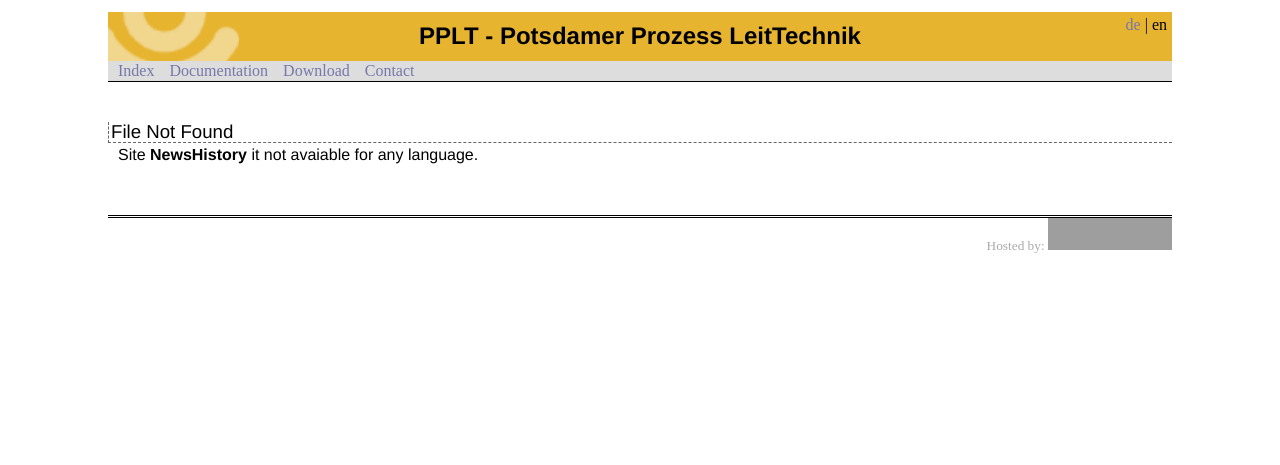
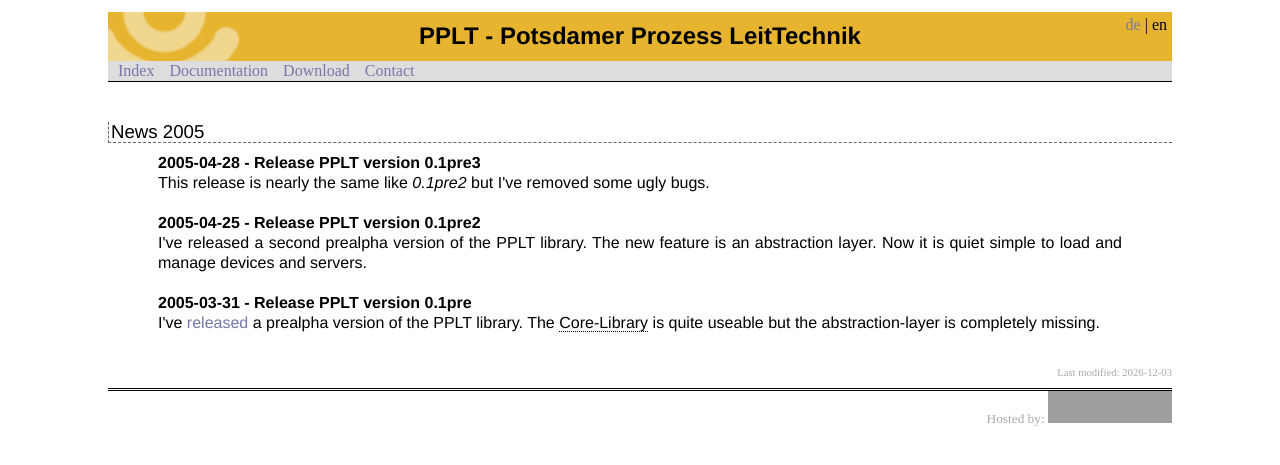
Before and after one commit to BackupTheBerlios/pplt-svn, a PHP site: page /index.php?site=NewsHistory in a window 1280 px wide. Shown: the top 465 px of the page. Run offline with PHP 8.4, Linux system fonts and the light colour scheme; data that the repository does not hold is empty; grey boxes are pictures that could not be loaded.

Commit message:
# work on webpage

```diff
--- a/PPLT/Web/main.css
+++ b/PPLT/Web/main.css
@@ -30,14 +30,14 @@ ul.Menu{
    border-bottom: 1px solid #000000;
 }
 
-ul.Menu > li{
+ul.Menu  li{
    float:left;
    padding:0px;
    margin:0px;
    padding-right:15px;
 }
 
-ul.Menu > li > ul{
+ul.Menu  li  ul{
    list-style:none;
    padding:0px;
    margin:0px;
@@ -46,11 +46,11 @@ ul.Menu > li > ul{
    position:absolute;
 }
 
-ul.Menu > li:hover > ul{
+ul.Menu  li:hover  ul{
    display:block;
 }
 
-ul.Menu > li > ul > li{
+ul.Menu  li  ul  li{
    padding:0px 4px;
    float:none;
    background-color:#eeeeee;
@@ -58,7 +58,7 @@ ul.Menu > li > ul > li{
    border-right: 1px solid #000000;
 }
 
-ul.Menu > li > ul > li#last{
+ul.Menu  li  ul  li#last{
    border-bottom: 1px solid #000000;
 }
 
@@ -131,7 +131,14 @@ table{
    color:#aaaaaa;
    border-top:3px
    double #000000;
-   margin-top:50px;
+   margin-top:5px;
+}
+
+.LastModLine{
+	font-size:8pt;
+	text-align:right;
+	color:#aaaaaa;
+	margin-top:30px;
 }
 
 pre{
--- a/PPLT/Web/menu.de.php
+++ b/PPLT/Web/menu.de.php
@@ -2,10 +2,10 @@
 	function GetMenu($lang){
 	?>
 		<ul class="Menu">
-			<li><a href="/index.php?lang=<?=$lang?>&site=index">Index</a></li>
-			<li><a href="/index.php?lang=<?=$lang?>&site=DocIndex">Dokumentation</a>
+			<li><a href="/<?=$lang?>/index.html">Index</a></li>
+			<li><a href="/<?=$lang?>/DocIndex.html">Dokumentation</a>
 				<ul>
-					<li id="last"><a href="/index.php?lang=<?=$lang?>&site=pyDCPU_Intro">pyDCPU Einf&uuml;hrung</a></li>
+					<li id="last"><a href="/<?=$lang?>/pyDCPU_Intro.html">pyDCPU Einf&uuml;hrung</a></li>
 				</ul></li>
 			<li><a href="http://developer.berlios.de/project/showfiles.php?group_id=3237">Download</a></li>
 			<li id="last"><a href="http://developer.berlios.de/sendmessage.php?touser=14093">Kontakt</a></li>
--- a/PPLT/Web/menu.en.php
+++ b/PPLT/Web/menu.en.php
@@ -2,12 +2,12 @@
 	function GetMenu($lang){
 	?>
 		<ul class="Menu">
-			<li><a href="/index.php?lang=<?=$lang?>&site=index">Index</a></li>
-			<li><a href="/index.php?lang=<?=$lang?>&site=DocIndex">Documentation</a>
+			<li><a href="/<?=$lang?>/index.html">Index</a></li>
+			<li><a href="/<?=$lang?>/DocIndex.html">Documentation</a>
 				<ul>
-					<li><a href="/index.php?lang=<?=$lang?>&site=pyDCPU_Intro">pyDCPU Intoduction</a></li>
-					<li><a href="/index.php?lang=<?=$lang?>&site=pyDCPU">pyDCPU Reference</a></li>
-					<li id="last"><a href="/index.php?lang=<?=$lang?>&site=SimpleExport">Simple Export Tutorial</a></li>
+					<li><a href="/<?=$lang?>/pyDCPU_Intro.html">pyDCPU Intoduction</a></li>
+					<li><a href="/<?=$lang?>/pyDCPU.html">pyDCPU Reference</a></li>
+					<li id="last"><a href="/<?=$lang?>/SimpleExport.html">Simple Export Tutorial</a></li>
 				</ul></li>
 			<li><a href="http://developer.berlios.de/project/showfiles.php?group_id=3237">Download</a></li>
 			<li><a href="http://developer.berlios.de/sendmessage.php?touser=14093">Contact</a></li>
--- a/PPLT/Web/mylib.php
+++ b/PPLT/Web/mylib.php
@@ -17,10 +17,10 @@
 
     function GetLangMenu($lang, $site, $llist){
         if ($lang=='de'){
-            ?><div class="LangMenu">de | <a href="/index.php?lang=en&site=<?=$site?>">en</a></div><?
+            ?><div class="LangMenu">de | <a href="/en/<?=$site?>.html">en</a></div><?
         }
         if ($lang=='en'){
-            ?><div class="LangMenu"><a href="/index.php?lang=de&site=<?=$site?>">de</a> | en</div><?
+            ?><div class="LangMenu"><a href="/de/<?=$site?>.html">de</a> | en</div><?
         }
     }
 
@@ -60,12 +60,17 @@
 
             foreach($slist as $lang){
                 ?>
-                    <a href="/index.php?lang=<?=$lang?>&site=<?=$Site?>"><?=$lang?></a>&nbsp;
+                    <a href="/<?=$lang?>/<?=$Site?>.html"><?=$lang?></a>&nbsp;
                 <?
             }
             ?></div><?
-        }else
+        }else{
             include($filename);
+			$tms = filemtime($filename);
+			if ($tms != FALSE){
+				echo "<div class=\"LastModLine\">Last modified: ".date("Y-m-d",$tms)."</div>";
+			}
+		}
     }
 
     function GetLangList(){
--- a/PPLT/Web/site/de/DocIndex.php
+++ b/PPLT/Web/site/de/DocIndex.php
@@ -2,7 +2,7 @@
     <div class="Head">Dokumente</div>
     <div class="Text">
     <ul>
-        <li><a href="/index.php?lang=de&site=pyDCPU_Intro">Einf&uuml;hrung in pyDCPU</a> - Ein kleiner &Uuml;berblick,
+        <li><a href="/de/pyDCPU_Intro.html">Einf&uuml;hrung in pyDCPU</a> - Ein kleiner &Uuml;berblick,
         wie die pyDCPU Bibliothek arbeitet.</li>
     </ul>
     </div>
--- a/PPLT/Web/site/de/PPLTTut.php
+++ b/PPLT/Web/site/de/PPLTTut.php
@@ -20,7 +20,7 @@
 		Verf&uuml;gung stellt.</p>
 
 		<p>Unabh&auml;ngig vom Betriebsystem sollten sie auch die
-		<a href="pyserial.sf.net">PySerial Bibliothek</a> installieren.
+		<a href="http://pyserial.sf.net">PySerial Bibliothek</a> installieren.
 		Diese Bibliothek wird von dem Modul f&uuml;r die serielle Schnittstelle
 		verwendet. Fall sie sich sicher sind, dass sie die
 		serielle Schnittstelle nicht verwenden werden, k&ouml;nnen sie auch auf
@@ -28,7 +28,7 @@
 
 		<p>Wenn sie die PPLT nicht nur als Bibliothek benutzen, sonder auch die
 		teils grafischen Scripte verwenden wollen,
-		sollten sie die <a href="www.wxpython.org">wxPython Bibliothek</a>
+		sollten sie die <a href="http://www.wxpython.org">wxPython Bibliothek</a>
 		installieren. Diese Bibliothek bietet eine Platformunabh&auml;ngige
 		API zur grafischen Oberfl&auml;chenprogrammierung und wurde in einigen
 		Scripten, die zur PPLT geh&ouml;ren verwendet.</p>
--- a/PPLT/Web/site/en/DocIndex.php
+++ b/PPLT/Web/site/en/DocIndex.php
@@ -2,11 +2,11 @@
     <div class="Head">Documents</div>
     <div class="Text">
     <ul>
-        <li><a href="/index.php?lang=en&site=pyDCPU_Intro">pyDCPU Introduction</a> - A short overview about how
+        <li><a href="/en/pyDCPU_Intro.html">pyDCPU Introduction</a> - A short overview about how
         the core library works.</li>
-        <li><a href="/index.php?lang=en&site=pyDCPU">pyDCPU Core Reference</a> - Short reference for the
+        <li><a href="/en/pyDCPU.html">pyDCPU Core Reference</a> - Short reference for the
         Core library.</li>
-        <li><a href="/index.php?lang=en&site=SimpleExport">Simple Export</a> - Examples, how to use
+        <li><a href="/en/SimpleExport.html">Simple Export</a> - Examples, how to use
         the XML-RPC server of the <i>Simple Export</i> module.</li>
     </ul>
     </div>
--- /dev/null
+++ b/PPLT/Web/site/en/NewsHistory.php
@@ -0,0 +1,18 @@
+<div class="TextBody">
+	<div class="Head">News 2005</div>
+    <div class="NewsItem">
+    <b>2005-04-28 - Release PPLT version 0.1pre3</b><br>
+	This release is nearly the same like <i>0.1pre2</i>
+	but I've removed some ugly bugs.<br><br>
+	<b>2005-04-25 - Release PPLT version 0.1pre2</b><br>
+	I've released a second prealpha version of the PPLT library.
+	The new feature is an abstraction layer. Now it is quiet simple
+	to load and manage devices and servers.<br><br>
+	<b>2005-03-31 - Release PPLT version 0.1pre</b><br>
+    I've <a href="http://developer.berlios.de/project/showfiles.php?group_id=3237"
+            title="Link to released files.">released</a>
+    a prealpha version of the PPLT library. The
+    <span title="This core library is called pyDCPU">Core-Library</span> is
+    quite useable but the abstraction-layer is completely missing.
+    </div>
+</div>
--- a/PPLT/Web/site/en/index.php
+++ b/PPLT/Web/site/en/index.php
@@ -1,5 +1,7 @@
 <div class="TextBody">
-    <div class="Head">News</div>
+    <div class="Head">News
+		<a style="font-size:0.5em;" href="/en/NewsHistory.html">[History]</a>
+	</div>
     <div class="NewsItem">
     <b>2005-04-28 - Release PPLT version 0.1pre3</b><br>
 	This release is nearly the same like <i>0.1pre2</i>
@@ -43,7 +45,7 @@
     load and unload the modules, cares about the central symbol-tree and handle
     users/groups. If you want to know more about the core library, please look
     at the pyDCPU
-    <a href="/doc/pyDCPU_Intro.html"
+    <a href="/en/pyDCPU_Intro.html"
         title="Intoduction into the pyDCPU Core library.">introduction</a>.
 
     <p>The second part is called PPLT-Library. This library is build on the top
--- a/PPLT/Web/site/en/pyDCPU_Intro.php
+++ b/PPLT/Web/site/en/pyDCPU_Intro.php
@@ -47,7 +47,7 @@
     <p>The last part exports this symboltree to other systems, like visualisations or
     databases. This export-part also work with modules, so it is possible to process
     the information in the symbol-tree in a many applications (if there are implemented
-    with a module). For example there is a module which use <a href="/doc/SimpleExport.html">XML-RPC</a>
+    with a module). For example there is a module which use <a href="/en/SimpleExport.html">XML-RPC</a>
     to export this symbols for other applications.</p>
 
     But the best of all is, it was written in Python.
```
Also changed, not shown: PPLT/PPLT/NewLayer/example.xml (deleted, +0 -92 lines), PPLT/Web/site/de/NewsHistory.php (added, +19 -0 lines), PPLT/Web/site/de/index.php (+15 -13 lines), PPLT/Web/site/de/pyDCPU_Intro.php (+18 -18 lines), PPLT/Web/.htaccess (added).
